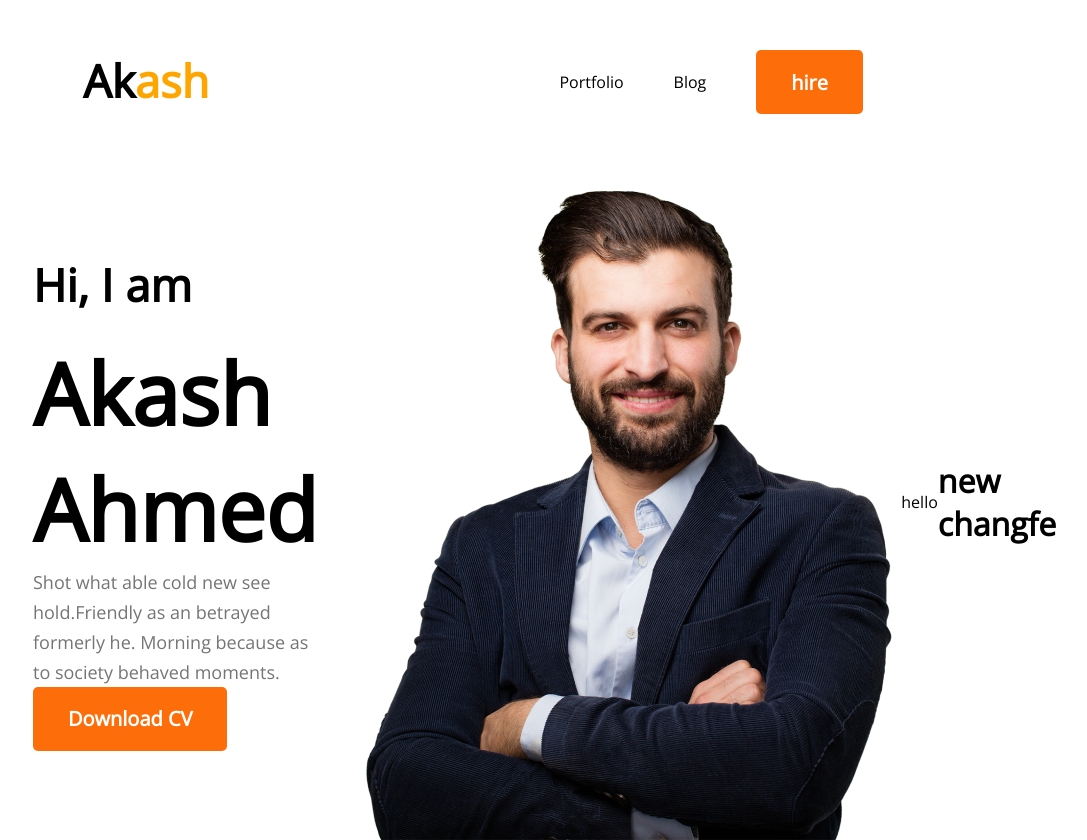
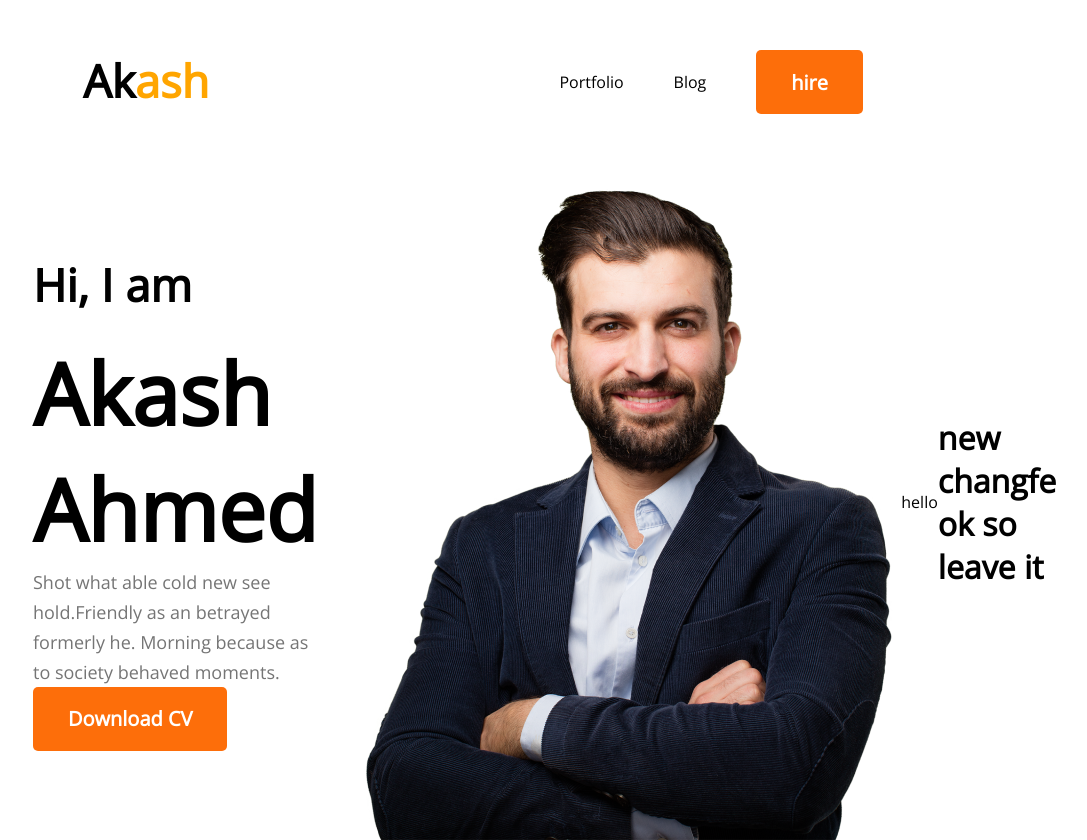
Before and after one commit to douiux/Developer-Protfolio, a plain HTML site: page index.html in a window 1280 px wide. Shown: the whole page, without its empty margins (167-1254 px from the left). Drawn offline with nearby package versions, Linux system fonts and the light colour scheme.

Commit message:
leave it

```diff
--- a/index.html
+++ b/index.html
@@ -37,7 +37,7 @@
         <img src="/images/hardy.png" alt="" />
         <p>hello</p>
         <h1>new changfe
-
+          ok so leave it
         </h1>
 
         </button>
```
